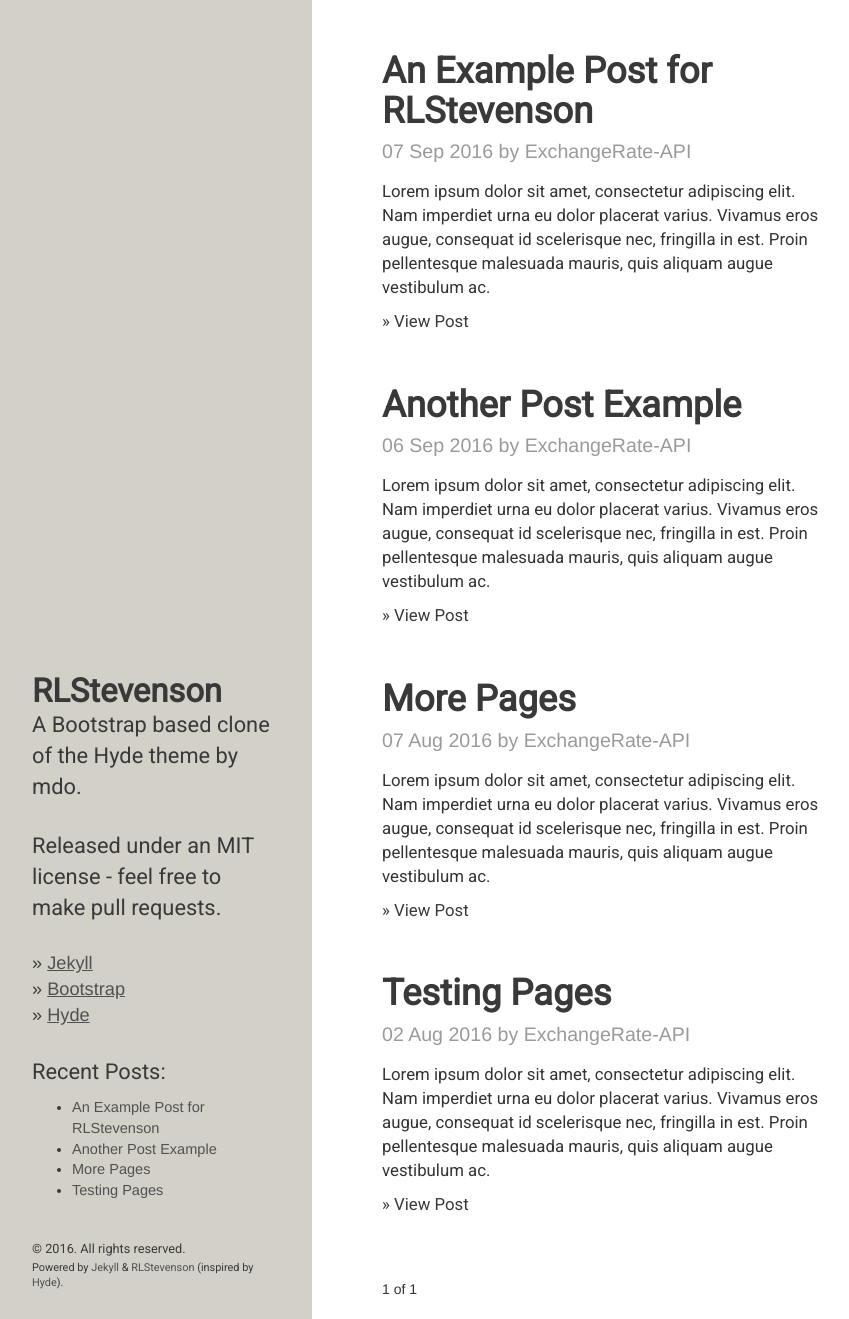
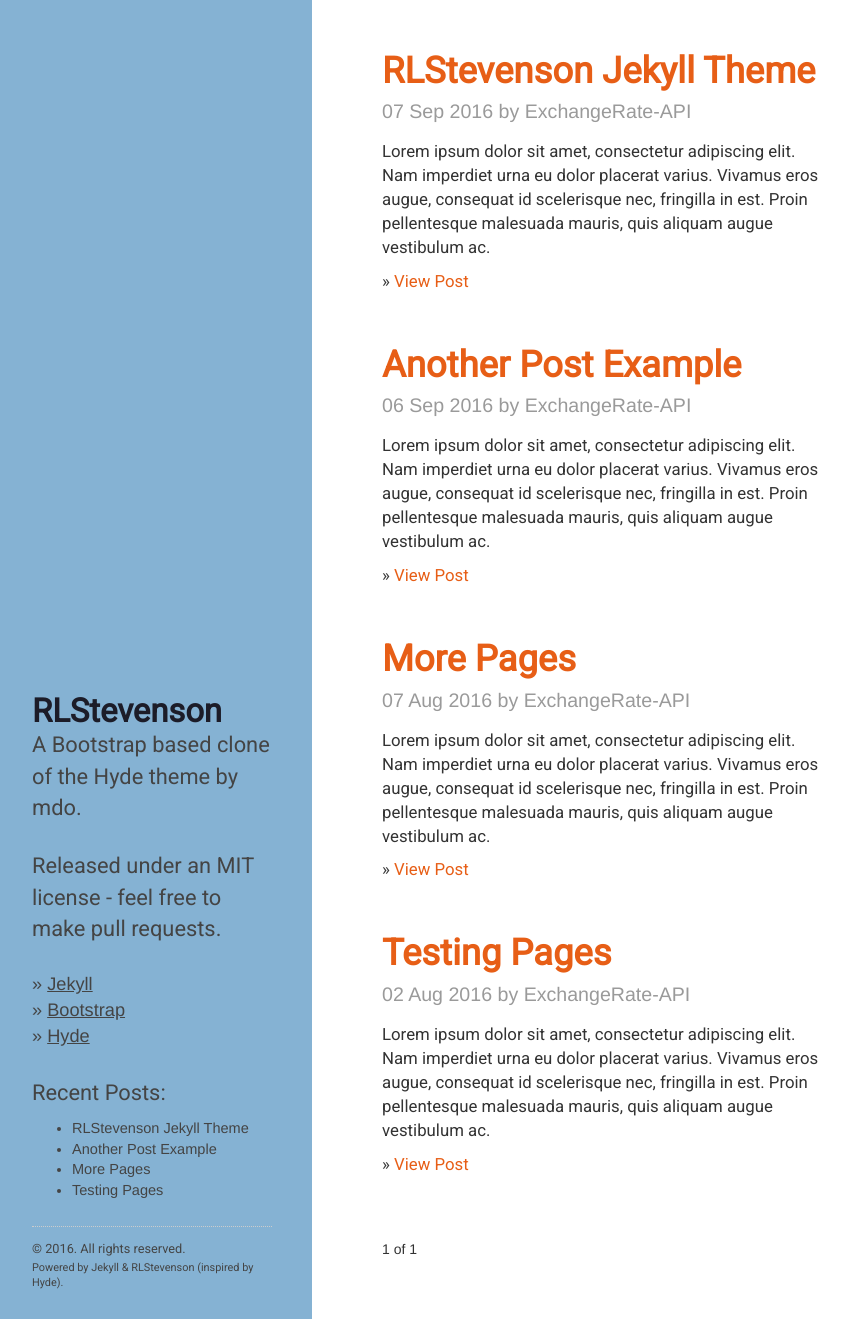
Before and after one commit to ExchangeRate-API/rlstevenson-jekyll-theme, a Jekyll site: the page built from index.html, in a window 1280 px wide and 1319 px high. Shown: the whole window, without its empty margins (8-857 px from the left). Built offline with Jekyll 4.4.1, drawn with Linux system fonts in a browser that asks for light colours; the list of posts is cut into pages by our own code.

Commit message:
Minor fixes.

```diff
--- a/_config.yml
+++ b/_config.yml
@@ -10,7 +10,7 @@ url:		/
 baseurl:	/
 paginate:	5
 version:	0.1.0
-colorscheme:	scheme-lightbrown
+colorscheme:	scheme-gulfracing
 
 ga:		'UA-123-456'
 piwikSiteID:	''
--- a/_posts/2016-09-07-example-post.md
+++ b/_posts/2016-09-07-example-post.md
@@ -1,6 +1,6 @@
 ---
 layout: post
-title: An Example Post for RLStevenson
+title: RLStevenson Jekyll Theme
 author: ExchangeRate-API
 date: 2016-09-07
 ---
```
Also changed, not shown: README.md.
